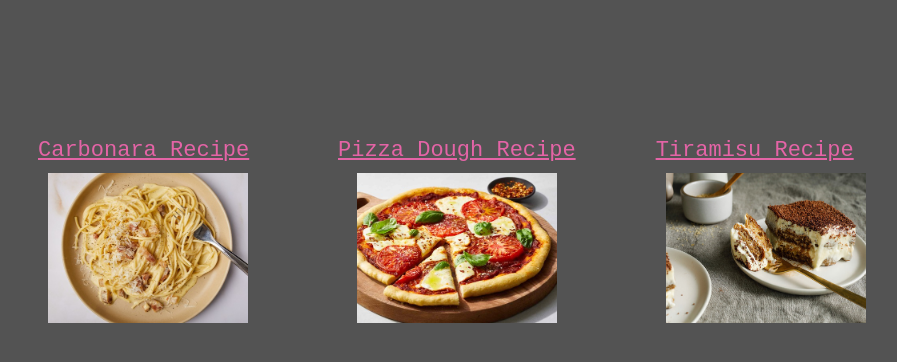
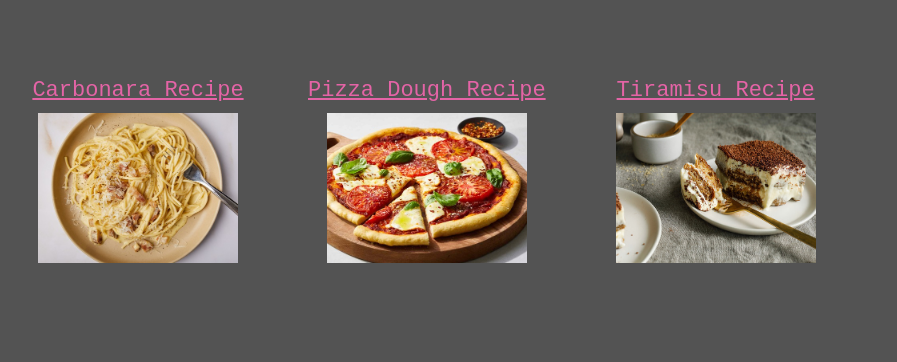
Before and after one commit to andre10prea/odin-recipes, a plain HTML site: page index.html in a window 1280 px wide. Shown: the part 112-474 px from the top of the page, without its empty margins (42-939 px from the left). Drawn offline with Linux system fonts and the light colour scheme.

Commit message:
add small changes to index

```diff
--- a/index.html
+++ b/index.html
@@ -8,19 +8,19 @@
 </head>
 <body>
     <h1>Odin Recipes</h1>
-    <div>
-    <span>
+    <div class="row-container">
+        <div class="recipe-container">
             <a href="recipes/carbonara.html" class="index-text">Carbonara Recipe</a>
             <img src="./recipes/carbonara.jpg" alt="a plate of carbonara" class="index-pics">
-    </span>
-    <span>
+        </div>
+        <div class="recipe-container">
             <a href="recipes/pizza.html" class="index-text">Pizza Dough Recipe</a>
             <img src="./recipes/pizza.jpg" alt="a plate of awesome made pizza" class="index-pics">
-    </span>
-    <span>
+        </div>
+        <div class="recipe-container">
             <a href="recipes/tiramisu.html" class="index-text">Tiramisu Recipe</a>
             <img src="./recipes/tiramisu.jpg" alt="a Tiramisu" class="index-pics">
-    </span>
+        </div>
     </div>
 </body>
 </html>
--- a/styles.css
+++ b/styles.css
@@ -11,13 +11,17 @@ div {
     text-align: center;
 }
 
-div {
+.row-container {
     display: flex;
     margin: 100px 20px;
 }
 
-span {
-    margin: 60px 40px;
+.recipe-container {
+    display: flex;
+    flex-direction: column;
+    margin: 0 30px;
+    justify-content: center;
+    align-items: center;
 }
 
 .index-text {
```
Lines whose indentation alone changed are shown as unchanged.
